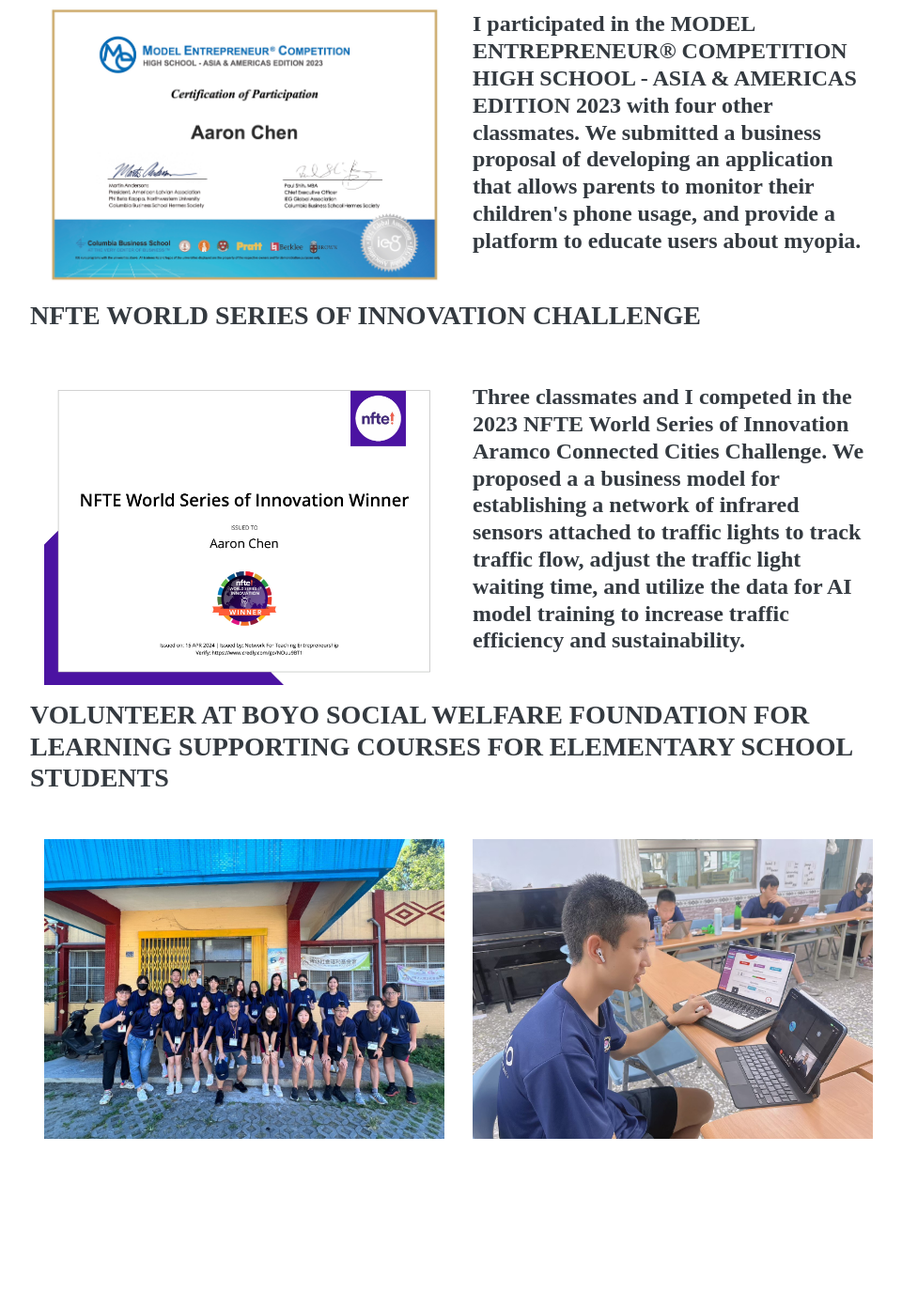
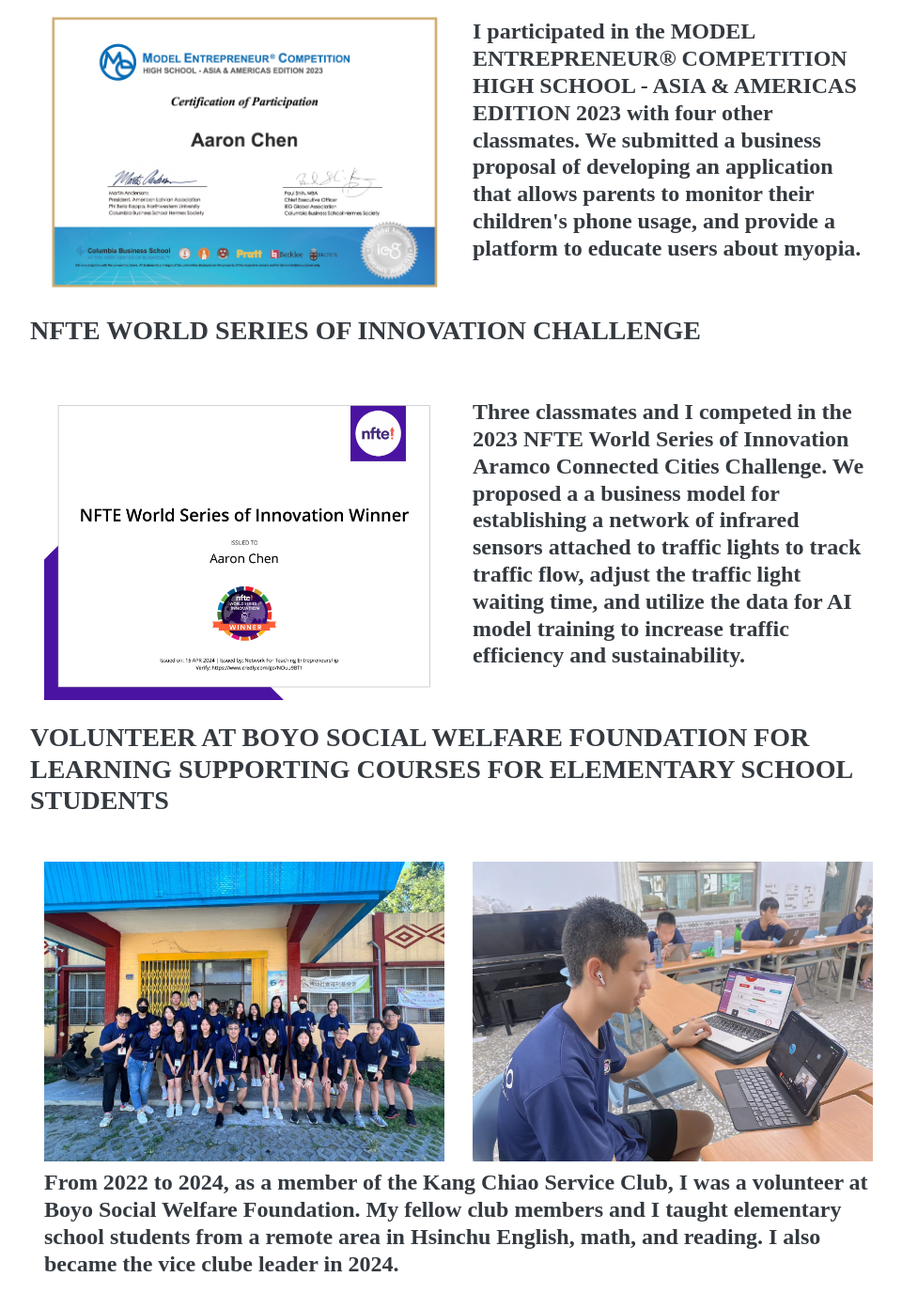
Before and after one commit to aaronchen2007/aaronchen2007, a website: page Extracurricular Details.html in a window 1280 px wide. Shown: the part 934-2326 px from the top of the page at 94% size, without its empty margins (288-1248 px from the left). Before the commit the page ends 2194 px from the top, so only its background shows below. Drawn offline with nearby package versions, Linux system fonts and the light colour scheme; a web font is replaced by a local one.

Commit message:
Update Extracurricular Details.html

```diff
--- a/Extracurricular Details.html
+++ b/Extracurricular Details.html
@@ -94,7 +94,7 @@
                         </div>
                     </div>
 
-                    <h3 class="mb-5">Model Entrepreneur Competition</h3>
+                    <h3 class="mb-5 mt-2">Model Entrepreneur Competition</h3>
                     <div class="container">
                         <div class="row">
                             <div class="col-md-6">
@@ -108,7 +108,7 @@
                         </div>
                     </div>
 
-                    <h3 class="mb-5" href="https://innovation.nfte.com/challenge-winners/aramco-2023" target="_blank">NFTE World Series of Innovation Challenge</h3>
+                    <h3 class="mb-5 mt-2" href="https://innovation.nfte.com/challenge-winners/aramco-2023" target="_blank">NFTE World Series of Innovation Challenge</h3>
                     <div class="container">
                         <div class="row">
                             <div class="col-md-6">
@@ -123,7 +123,7 @@
                         </div>
                     </div>
 
-                    <h3 class="mb-5">Volunteer at Boyo Social Welfare Foundation for Learning Supporting Courses for Elementary School Students</h3>
+                    <h3 class="mb-5 mt-2">Volunteer at Boyo Social Welfare Foundation for Learning Supporting Courses for Elementary School Students</h3>
                     <div class="container">
                         <div class="row">
                             <div class="col-md-6">
@@ -133,6 +133,10 @@
                                 <img src="img/Service Image 2.jpg" class="img-fluid" alt="Service Image 2">
                             </div>
                         </div>
+                        <h4 class = "mb-5 mt-2">
+                            From 2022 to 2024, as a member of the Kang Chiao Service Club, I was a volunteer at Boyo Social Welfare Foundation.
+                            My fellow club members and I taught elementary school students from a remote area in Hsinchu English, math, and reading.
+                            I also became the vice clube leader in 2024.
                     </div>
                 </div>
             </section>
```
